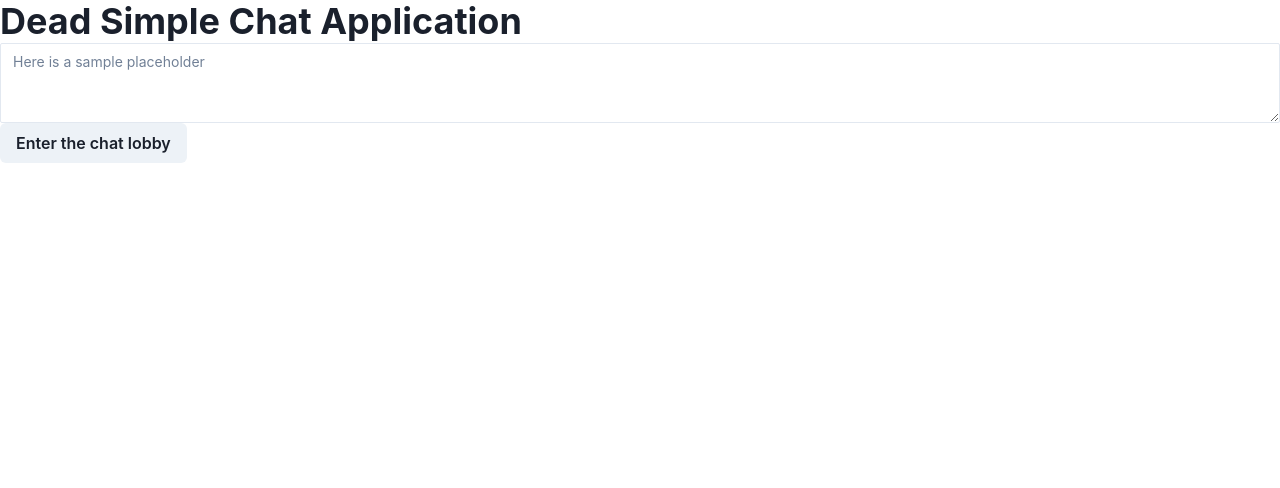
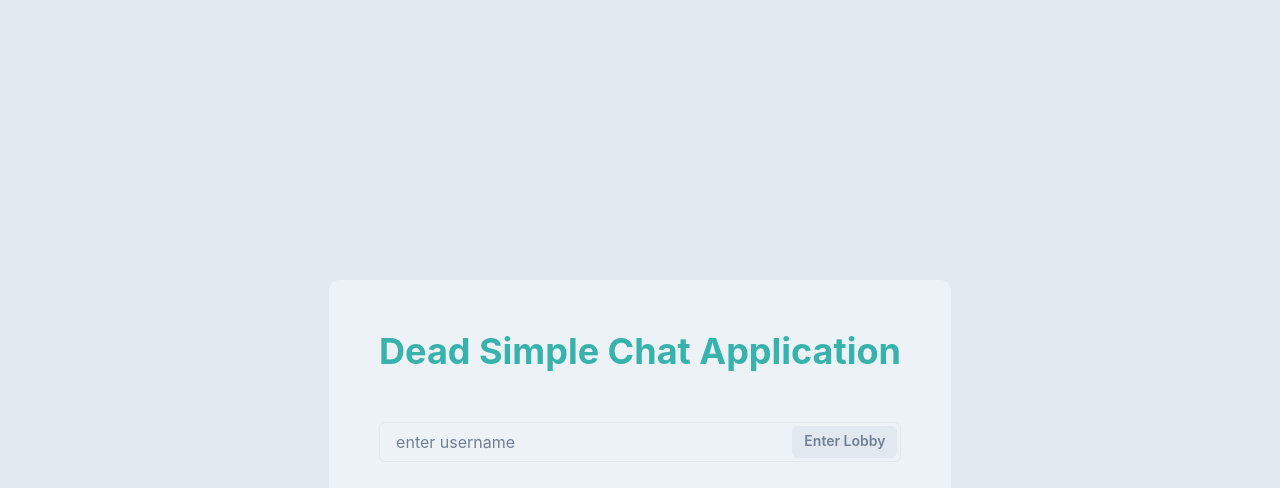
Before and after one commit to Jack-Gitter/RealTimeChat, a React (Create React App) app in the folder frontend/: page / in a window 1280 px wide. Shown: the top 488 px of the page. Built offline with nearby package versions, Linux system fonts and the light colour scheme.

Commit message:
login screen looking kind of decent

```diff
--- a/frontend/src/components/Lobby.tsx
+++ b/frontend/src/components/Lobby.tsx
@@ -1,6 +1,6 @@
 import { useEffect, useState } from "react";
 import useLobby from "../hooks/useLobby";
-import { Button, Heading, Textarea, Grid, GridItem, HStack, Flex, Spacer, useToast, Input } from "@chakra-ui/react";
+import { Button, Heading, Textarea, Grid, GridItem, HStack, Flex, Spacer, useToast, Input, InputGroup, InputRightElement, Stack, FormControl, InputLeftElement } from "@chakra-ui/react";
 import Room from "../classes/Room";
 import RoomComponent from "./RoomComponent";
 
@@ -47,7 +47,6 @@ export default function Lobby(): JSX.Element {
         isClosable: true,
       })
     })
-
   });
 
   function setSelectedRoomIfOurUserIsInRoom(l: any) {
@@ -67,22 +66,52 @@ export default function Lobby(): JSX.Element {
 
   if (lobby.ourPlayerID === "") {
     return (
-      <div>
+      /*<div>
         <Heading as='h1' size='xl'>Dead Simple Chat Application</Heading>
-        <Textarea
-        value={username}
-        onChange={(e) => setUsername(e.target.value)}
-        placeholder='Here is a sample placeholder'
-        size='sm'
-      />
-        <Button
-          onClick={() => {
-            lobby.addUserToLobby(username);
-          }}
-        >
-          Enter the chat lobby
-        </Button>
-      </div>
+        <InputGroup width='50%'>
+          <Input placeholder="enter username" value={username} onChange={(e) => setUsername(e.target.value)}/>
+          <InputRightElement width='7rem'>
+            <Button size='sm'
+            onClick={() => {
+              lobby.addUserToLobby(username);
+            }}>
+            Enter Lobby
+          </Button>
+          </InputRightElement>
+        </InputGroup>
+
+      </div>*/
+      <Flex
+      flexDirection="column"
+      width="100wh"
+      height="100vh"
+      backgroundColor="gray.200"
+      justifyContent="center"
+      alignItems="center">
+      <Stack
+        flexDir="column"
+        mb="2"
+        justifyContent="center"
+        alignItems="center"
+        backgroundColor='gray.100'
+        padding='50'
+        borderRadius={'10'}>
+        <Heading color="teal.400">Dead Simple Chat Application</Heading>
+          <FormControl pt={10} >
+            <InputGroup >
+              <Input placeholder="enter username" value={username} onChange={(e) => setUsername(e.target.value)}/>
+              <InputRightElement width='7rem'>
+                <Button size='sm' color={'gray.500'} background={'gray.200'}
+                onClick={() => {
+                  lobby.addUserToLobby(username);
+                }}>
+                Enter Lobby
+              </Button>
+              </InputRightElement>
+            </InputGroup>
+          </FormControl>
+        </Stack>
+    </Flex>
     );
   } else if (!selectedRoom) {
     return (
```
